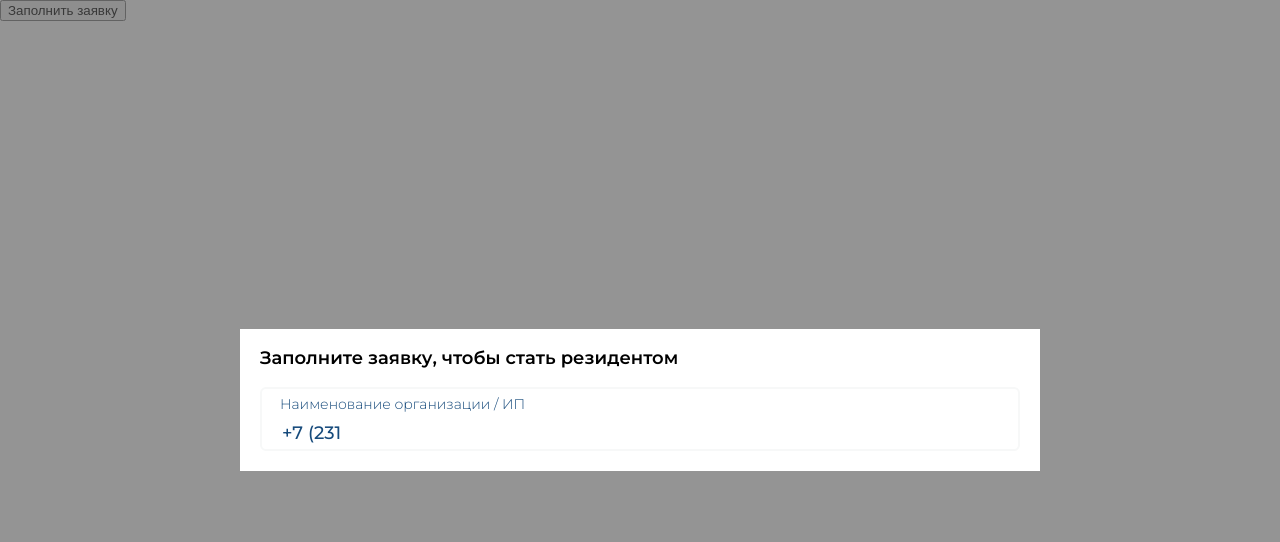
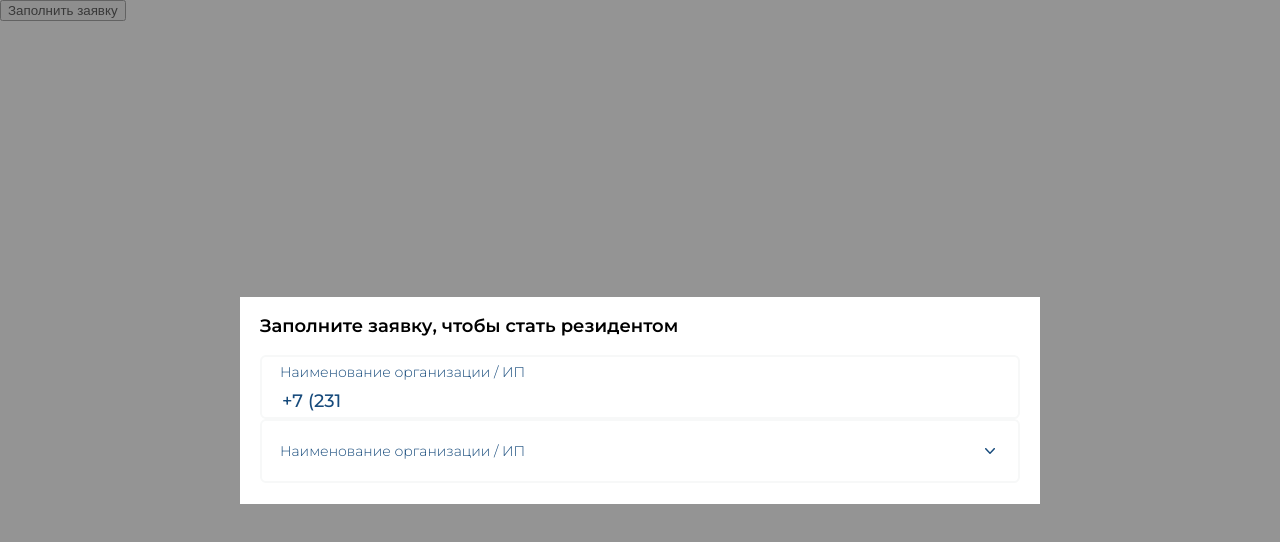
Before and after one commit to DavidEliauri/absolute, a Vue app: page / in a window 1280 px wide. Both pictures are taken after a click on the button "Заполнить заявку". Shown: the top 542 px of the page. Built offline with nearby package versions, Linux system fonts and the light colour scheme.

Commit message:
completed select

```diff
--- a/src/app/App.vue
+++ b/src/app/App.vue
@@ -1,10 +1,11 @@
 <script setup lang="ts">
-    import { BaseModal, MaskedInput } from '@/shared/ui/';
+    import { BaseModal, MaskedInput, BaseSelect } from '@/shared/ui/';
     import { ref } from 'vue';
 
     const showModal = ref(false);
 
     const inputVar = ref('231');
+    const selectVar = ref('');
 </script>
 
 <template>
@@ -28,6 +29,26 @@
                             label: 'Наименование организации / ИП',
                         }"
                     />
+
+                    <BaseSelect
+                        v-model="selectVar"
+                        :options="[
+                            {
+                                id: '1',
+                                text: 'Опция 1',
+                            },
+                            {
+                                id: '2',
+                                text: 'Опция 2',
+                            },
+                            {
+                                id: '3',
+                                text: 'Опция 3',
+                            },
+                        ]"
+                        :multiple="false"
+                        :label="'Наименование организации / ИП'"
+                    />
                 </template>
             </BaseModal>
         </Teleport>
--- a/src/shared/ui/MaskedInput.vue
+++ b/src/shared/ui/MaskedInput.vue
@@ -1,8 +1,7 @@
 <script setup lang="ts">
     import { computed, onMounted, ref, useTemplateRef, watch } from 'vue';
     import IMask, { type InputMask, type FactoryOpts } from 'imask';
-    import { BaseInput } from '@/shared/ui/';
-    import { type Props as BaseInputProps } from '@/shared/ui/base/BaseInput.vue';
+    import { BaseInput, type BaseInputProps } from '@/shared/ui/';
 
     interface Props {
         modelValue: string;
--- /dev/null
+++ b/src/shared/ui/base/BaseSelect.vue
@@ -0,0 +1,218 @@
+<script setup lang="ts">
+    import { computed, ref } from 'vue';
+
+    interface Option {
+        id: string;
+        text: string;
+    }
+
+    type Props = {
+        modelValue: string | string[];
+        options: Option[];
+        multiple?: boolean;
+        label?: string;
+    };
+
+    const props = defineProps<Props>();
+
+    const emit = defineEmits<{
+        'update:modelValue': [value: string | string[]];
+    }>();
+
+    const value = computed({
+        get() {
+            return props.modelValue;
+        },
+        set(newValue) {
+            emit('update:modelValue', newValue);
+        },
+    });
+
+    function isMultiple(a: string | string[]): a is string[] {
+        return Array.isArray(a);
+    }
+
+    const selectedOptions = computed(() => {
+        return props.options.filter((option) => {
+            if (isMultiple(value.value)) {
+                return value.value.includes(option.id);
+            } else {
+                return option.id === value.value;
+            }
+        });
+    });
+
+    function onOptionClick(id: string) {
+        if (isMultiple(value.value)) {
+            if (value.value.includes(id)) {
+                value.value = value.value.filter((item) => item !== id);
+
+                return;
+            }
+
+            value.value = [...value.value, id];
+
+            return;
+        }
+
+        if (value.value === id) {
+            value.value = '';
+
+            return;
+        }
+
+        value.value = id;
+    }
+
+    const showOptions = ref(false);
+</script>
+
+<template>
+    <div
+        :class="{ 'select-block_active': selectedOptions.length }"
+        class="select-block"
+    >
+        <input
+            :value="value"
+            type="hidden"
+        />
+
+        <label
+            v-if="props.label"
+            class="select-block__label"
+        >
+            {{ props.label }}
+        </label>
+
+        <button
+            @click="showOptions = !showOptions"
+            class="select-block__select"
+        >
+            <span>
+                {{ selectedOptions.map((option) => option.text).join(', ') }}
+            </span>
+
+            <svg class="select-block__icon">
+                <use
+                    v-bind="{
+                        'xlink:href': '/sprite.svg#chevrone-down',
+                    }"
+                ></use>
+            </svg>
+        </button>
+
+        <div
+            v-if="showOptions"
+            class="select-block__options"
+        >
+            <ul class="options">
+                <li
+                    v-for="option in props.options"
+                    :key="option.id"
+                    class="options__item"
+                >
+                    <button
+                        @click="onOptionClick(option.id)"
+                        class="options__button"
+                    >
+                        {{ option.text }}
+                    </button>
+                </li>
+            </ul>
+        </div>
+    </div>
+</template>
+
+<style lang="scss" scoped>
+    .select-block {
+        position: relative;
+
+        &__label {
+            position: absolute;
+            left: 0;
+            top: calc(50% - 7.5px);
+            width: 100%;
+            padding: 0 20px;
+            line-height: 15px;
+            font-size: 14px;
+            font-weight: 300;
+            color: var(--accent);
+            pointer-events: none;
+            transition: top 0.2s ease;
+            overflow: hidden;
+            text-overflow: ellipsis;
+            white-space: nowrap;
+        }
+
+        &__select {
+            text-align: left;
+            width: 100%;
+            height: 64px;
+            border: 2px solid var(--border);
+            border-radius: 6px;
+            color: var(--accent);
+            font-family: 'Montserrat', sans-serif;
+            font-weight: 500;
+            font-size: 18px;
+            padding: 28px 20px 0;
+            outline: none;
+            background-color: white;
+
+            &:focus {
+                border-color: var(--accent);
+            }
+        }
+
+        &_active &__label {
+            top: 10px;
+        }
+
+        &__options {
+            position: absolute;
+            top: 100%;
+            left: 0;
+            margin-top: 8px;
+            width: 100%;
+        }
+
+        &__icon {
+            display: block;
+            width: 20px;
+            height: 20px;
+            position: absolute;
+            top: 22px;
+            right: 20px;
+            pointer-events: none;
+        }
+    }
+
+    .options {
+        background-color: white;
+        box-shadow:
+            0 1px 3px 0 rgb(0 0 0 / 0.1),
+            0 1px 2px -1px rgb(0 0 0 / 0.1);
+        border-radius: 4px;
+        padding: 8px;
+
+        &__item {
+            margin-top: 4px;
+
+            &:first-child {
+                margin-top: 0;
+            }
+        }
+
+        &__button {
+            background: none;
+            border: none;
+            padding: 0;
+            width: 100%;
+            text-align: left;
+            font-family: 'Montserrat', sans-serif;
+            font-weight: 500;
+            font-size: 16px;
+            color: var(--accent);
+            cursor: pointer;
+        }
+    }
+</style>
--- a/src/shared/ui/base/index.ts
+++ b/src/shared/ui/base/index.ts
@@ -1,4 +1,5 @@
 import BaseModal from './BaseModal.vue';
-import BaseInput from './BaseInput.vue';
+import BaseInput, { type Props as BaseInputProps } from './BaseInput.vue';
+import BaseSelect from './BaseSelect.vue';
 
-export { BaseModal, BaseInput };
+export { BaseModal, BaseInput, type BaseInputProps, BaseSelect };
```
Also changed, not shown: public/sprite.svg (added).
